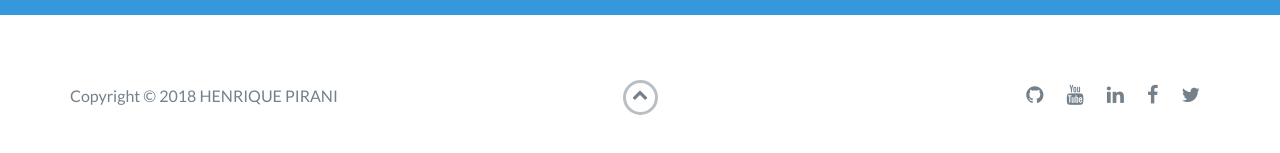
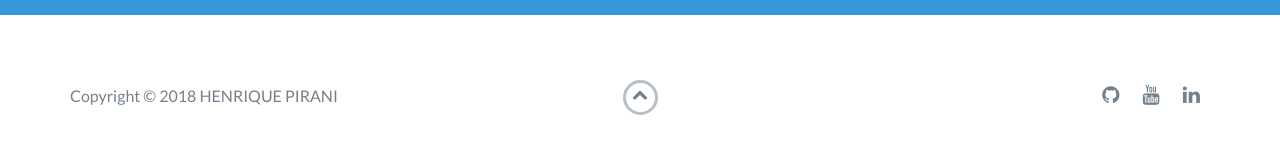
Before and after one commit to HenriquePirani/henriquePirani.github.io, a website: page index.html in a window 1280 px wide. Shown: the part 3108-3261 px from the top of the page. Drawn offline with nearby package versions, Linux system fonts and the light colour scheme.

Commit message:
Update Index
Remove - Social networks

```diff
--- a/index.html
+++ b/index.html
@@ -214,12 +214,6 @@
                         <li>
                             <a href="https://www.linkedin.com/in/henrique-pirani-67582b144/" target="_blank"><i class="fa fa-linkedin" aria-hidden="true"></i></a>
                         </li>
-                        <li>
-                            <a href="https://www.facebook.com/henrique.pirani.2" target="_blank"><i class="fa fa-facebook" aria-hidden="true"></i></a>
-                        </li>
-                        <li>
-                            <a href="https://twitter.com/Xlaugts?lang=en" target="_blank"><i class="fa fa-twitter" aria-hidden="true"></i></a>
-                        </li>
                     </ul>
                 </div>
             </div>
```
